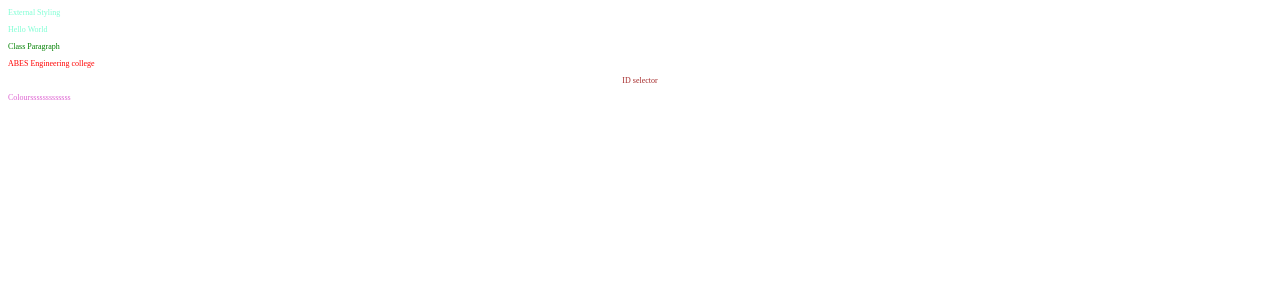
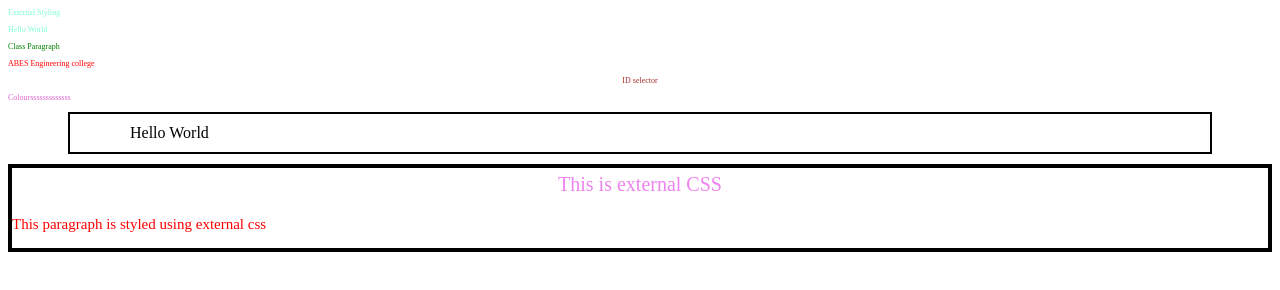
Before and after one commit to codinggod55-rgb/CSE3_CSS, a plain HTML site: page index.html in a window 1280 px wide. Drawn offline with Linux system fonts and the light colour scheme.

Commit message:
CSSproperties

```diff
--- a/external.css
+++ b/external.css
@@ -17,3 +17,21 @@ p{
 #cd{
     color: rgb(222, 101, 210);
 }
+.hello{
+    margin: 10px 60px;
+    padding: 10px 60px;
+    border: 2px solid;
+}
+.p-heading{
+    text-align: center;
+    color: violet;
+    font-size: 20px;
+    margin-top: 5px;
+}
+.p-inside-div{
+    color: red;
+    font-size: 15px;
+}
+.power-div{
+    border: 4px solid;
+}
--- a/index.html
+++ b/index.html
@@ -22,5 +22,15 @@
      <p id="ab">ID selector</p>
      <p id="cd">Coloursssssssssssss</p>
 
+     <div class="hello">Hello World</div>
+
+     <div class="power-div">
+        <p class="p-heading">This is external CSS</p>
+        <p class="p-inside-div">This paragraph is styled using external css</p>
+    </div>
+
+
+
+
 </body>
 </html>
```
